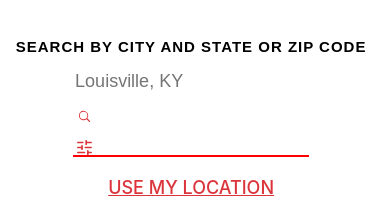
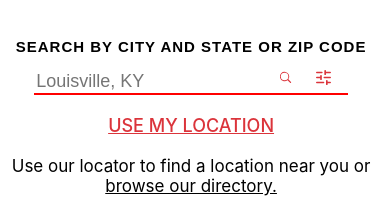
Before and after one commit to hlv-kakashi/KFC-clone-full-stack, a React (Create React App) app in the folder frontend/kfc-app/: page /find in a window 390 px wide. Shown: the part 197-401 px from the top of the page. Built offline with nearby package versions, Linux system fonts and the light colour scheme; grey boxes are pictures that could not be loaded.

Commit message:
Find KFC, HEADER,FOOTER, With Media Querry

```diff
--- a/frontend/kfc-app/src/main_components/FindKFC/FindKFC.jsx
+++ b/frontend/kfc-app/src/main_components/FindKFC/FindKFC.jsx
@@ -228,9 +228,9 @@ const FindKFC = () => {
                     <p style={{ letterSpacing: "1px", fontFamily: "fantasy", fontWeight: "100", fontSize: "32px" }}>Find a KFC Location</p>
                     <p style={{ letterSpacing: "1px", fontFamily: "sans-serif,Roboto", fontWeight: "600", fontSize: "15px" }}>SEARCH BY CITY AND STATE OR ZIP CODE</p>
                     <div className='inputSearchForLocationDiv'>
-                        <form onSubmit={findLocat}>
+                        <form onSubmit={findLocat} style={{display:"flex"}} >
                             <input className='inputSearchForLocation' type="text" placeholder="Louisville, KY" onChange={(e) => handleLocation(e.target.value)} />
-                            <img className='inputSearchForLocationImg1' style={{ padding: "0vw 1vw", cursor: "pointer" }} src={search} onClick={handleLocation} alt="" />
+                            <img className='inputSearchForLocationImg1' style={{ padding: "0vw 1vw", cursor: "pointer" }} src={search} onClick={()=>handleLocation} alt="" />
                             <img className='inputSearchForLocationImg2' style={{ padding: "0vw 1vw", cursor: "pointer" }} src={setting} alt="" />
                         </form>
                     </div>
```
